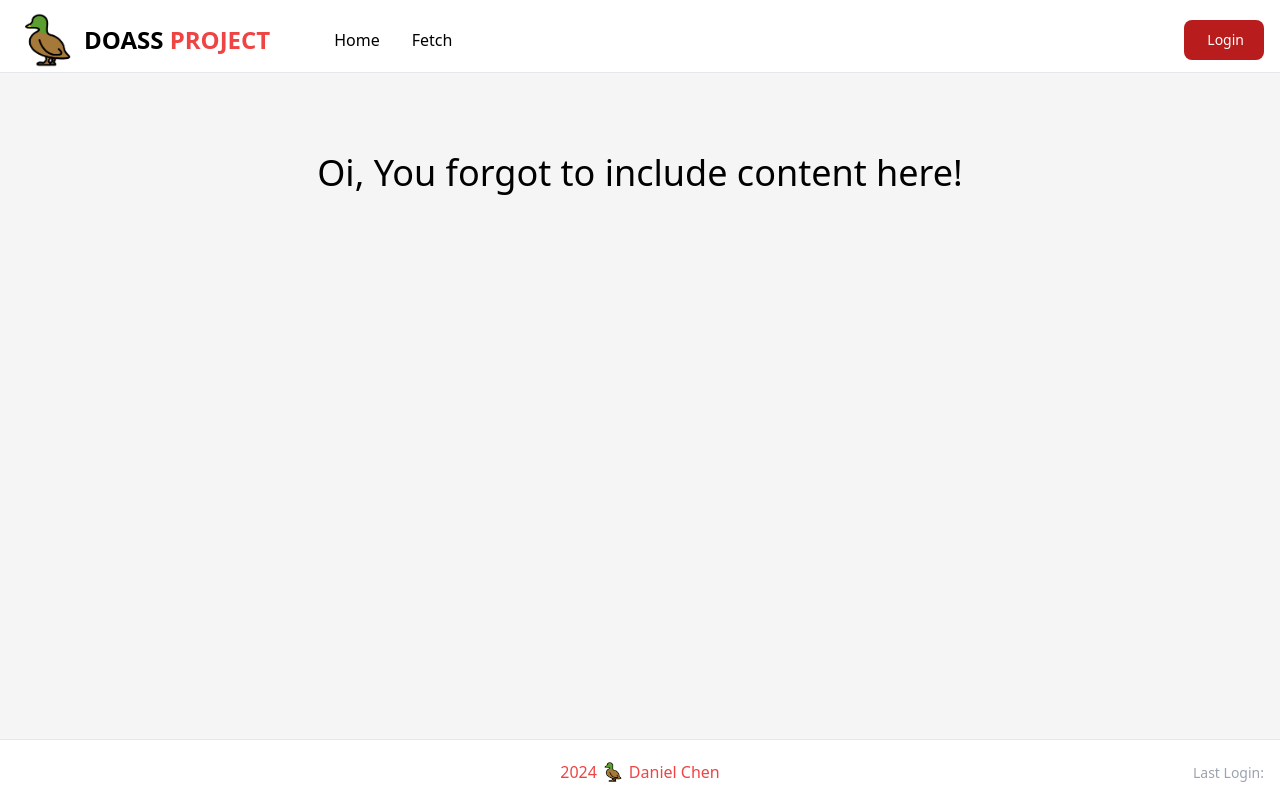
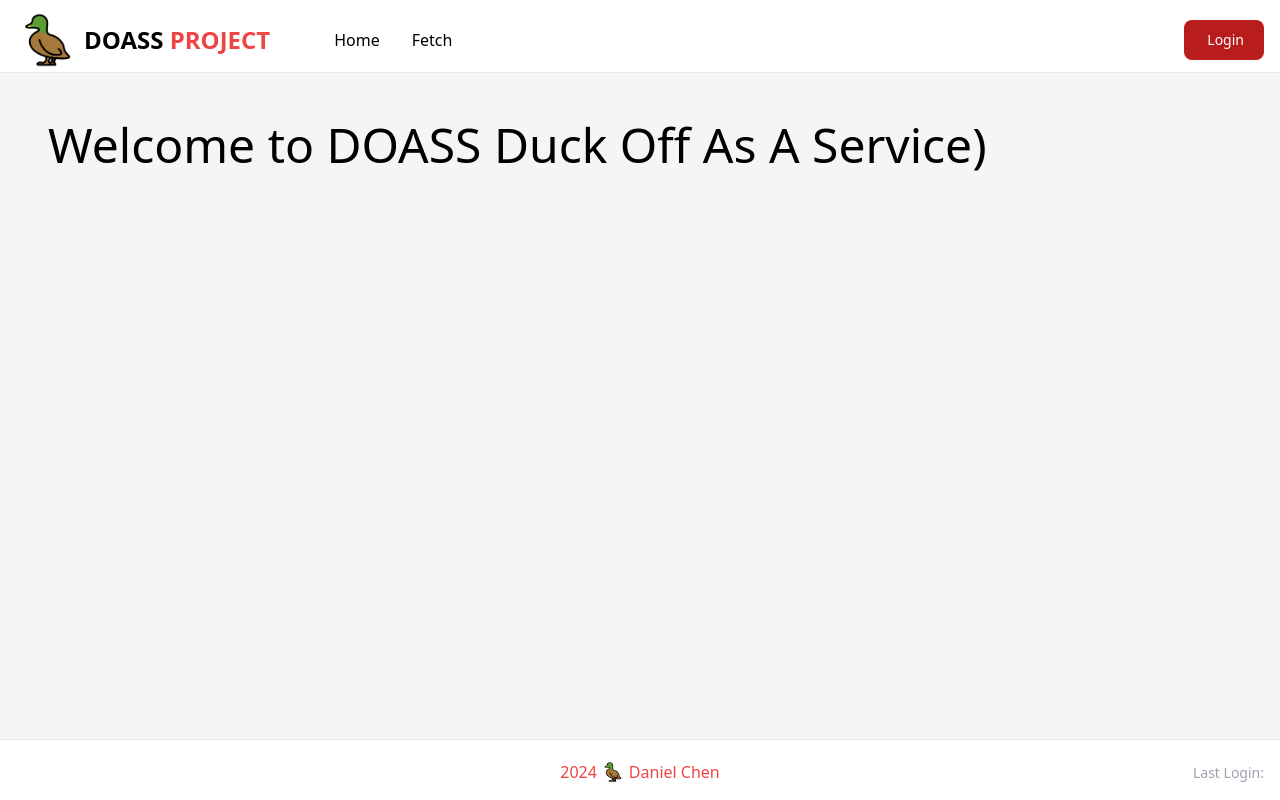
Before and after one commit to TheSuperCoolDuck/foass-project, a Vue app: page / in a window 1280 px wide. Built offline with nearby package versions, Linux system fonts and the light colour scheme.

Commit message:
Add Home Page text

```diff
--- a/src/views/FetchView.vue
+++ b/src/views/FetchView.vue
@@ -240,6 +240,7 @@ async function submitRequest() {
       </div>
 
       <!-- History of API Calls-->
+      <div class="space-y-2">
         <div
           class="bg-white border border-gray-200 dark:border-gray-700 p-4 rounded-sm shadow"
           v-for="(call, index) in callHistory"
@@ -266,5 +267,6 @@ async function submitRequest() {
           </div>
         </div>
       </div>
+    </div>
   </BaseLayout>
 </template>
--- a/src/views/HomeView.vue
+++ b/src/views/HomeView.vue
@@ -3,5 +3,13 @@ import BaseLayout from '@/components/BaseLayout.vue'
 </script>
 
 <template>
-  <BaseLayout> </BaseLayout>
+  <BaseLayout>
+    <div class="px-8 mt-8">
+      <h1 class="text-5xl font-medium">
+        Welcome to DOASS
+        <br class="md:hidden" />
+        Duck Off As A Service)
+      </h1>
+    </div>
+  </BaseLayout>
 </template>
```
Lines whose indentation alone changed are shown as unchanged.
